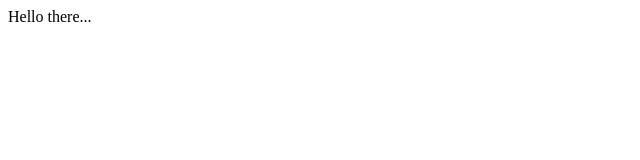
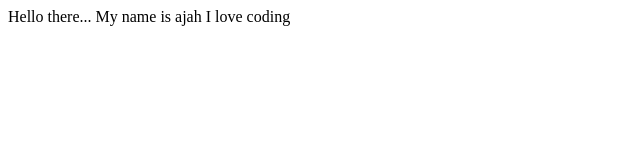
Before and after one commit to Ajaah/shazka, a plain HTML site: page index.html in a window 1280 px wide. Shown: the whole page, without its empty margins (0-640 px from the left). Drawn offline with Linux system fonts and the light colour scheme.

Commit message:
Another change

```diff
--- a/index.html
+++ b/index.html
@@ -4,5 +4,7 @@
     </head>
     <body>
         Hello there...
+        My name is ajah
+        I love coding
     </body>
 </html>
```
